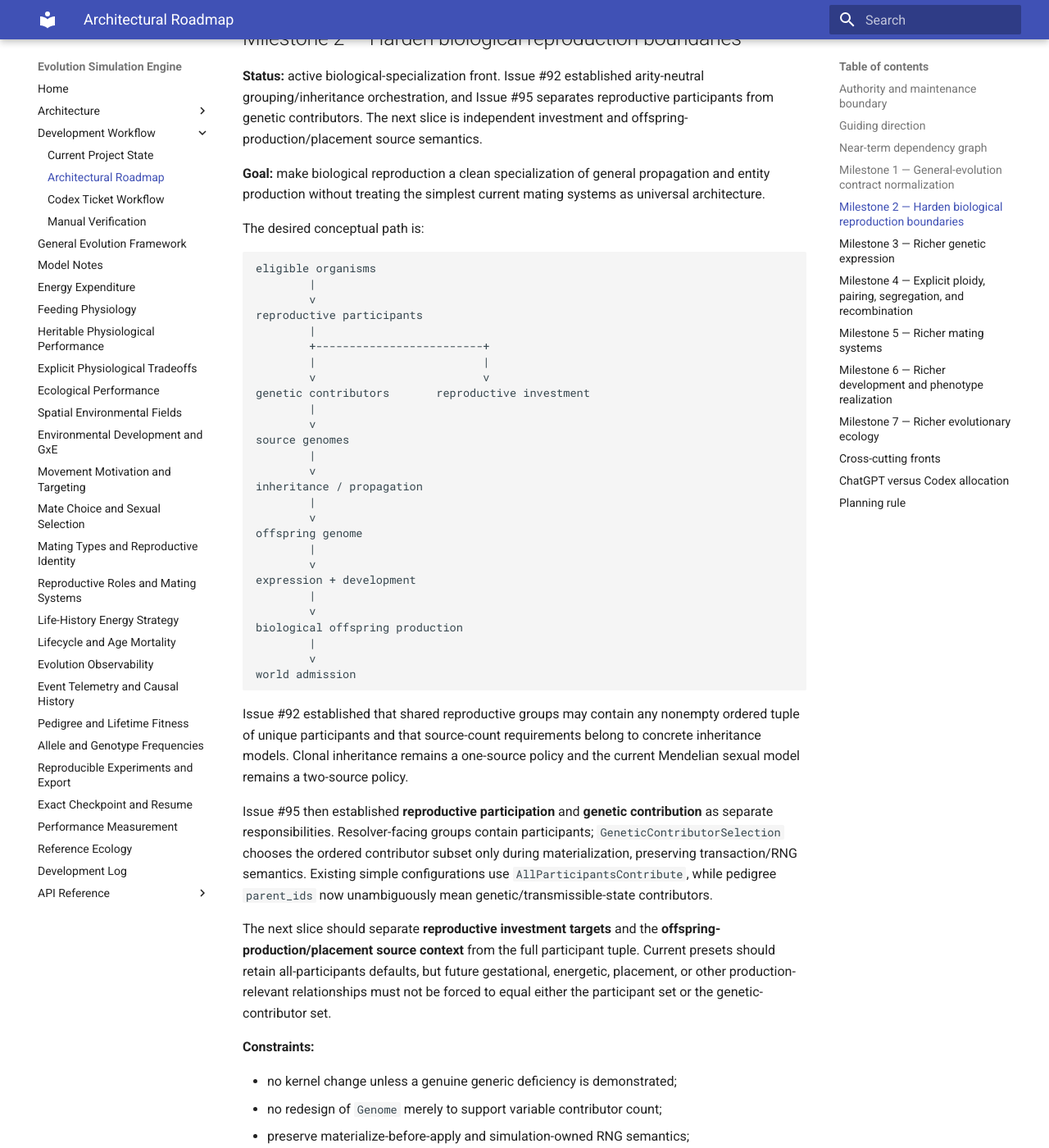
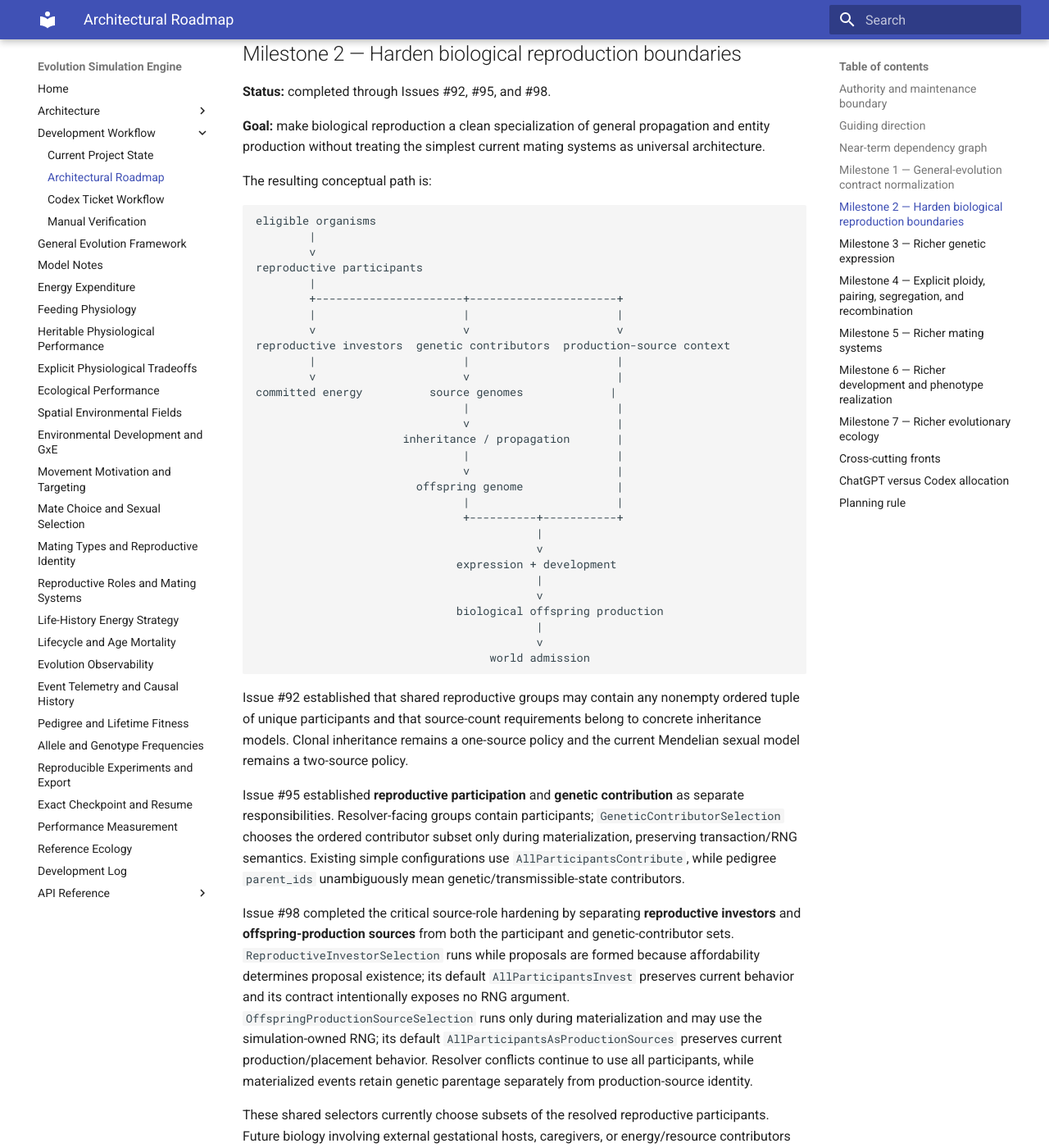
Before and after one commit to abdullahkhan57721/evolution-simulation-engine, an MkDocs documentation site: the page built from docs/development/roadmap.md, in a window 1280 px wide and 1400 px high, scrolled down 2175 px. Shown: the whole window at 82% size. Built offline with MkDocs 1.6.1 and Material for MkDocs 9.7.7, drawn with Linux system fonts in a browser that asks for light colours; some of the changed text lies outside the part shown.

Commit message:
Mark reproduction boundary hardening complete in roadmap

````diff
--- a/docs/development/roadmap.md
+++ b/docs/development/roadmap.md
@@ -50,7 +50,8 @@ reproduction arity neutrality
 participant / contributor separation
         |
         v
-investment / production / placement hardening
+#98
+investment / production-source separation
         |
         +-----------------------------+
         |                             |
@@ -94,16 +95,13 @@ inheritance and genome terminology remain domain-native specializations. See ADR
 
 ## Milestone 2 — Harden biological reproduction boundaries
 
-**Status:** active biological-specialization front. Issue #92 established
-arity-neutral grouping/inheritance orchestration, and Issue #95 separates
-reproductive participants from genetic contributors. The next slice is independent
-investment and offspring-production/placement source semantics.
+**Status:** completed through Issues #92, #95, and #98.
 
 **Goal:** make biological reproduction a clean specialization of general
 propagation and entity production without treating the simplest current mating
 systems as universal architecture.
 
-The desired conceptual path is:
+The resulting conceptual path is:
 
 ```text
 eligible organisms
@@ -111,28 +109,30 @@ eligible organisms
         v
 reproductive participants
         |
-        +-------------------------+
-        |                         |
-        v                         v
-genetic contributors       reproductive investment
-        |
-        v
-source genomes
-        |
-        v
-inheritance / propagation
-        |
-        v
-offspring genome
-        |
-        v
-expression + development
-        |
-        v
-biological offspring production
-        |
-        v
-world admission
+        +----------------------+----------------------+
+        |                      |                      |
+        v                      v                      v
+reproductive investors  genetic contributors  production-source context
+        |                      |                      |
+        v                      v                      |
+committed energy          source genomes             |
+                               |                      |
+                               v                      |
+                      inheritance / propagation       |
+                               |                      |
+                               v                      |
+                        offspring genome              |
+                               |                      |
+                               +----------+-----------+
+                                          |
+                                          v
+                              expression + development
+                                          |
+                                          v
+                              biological offspring production
+                                          |
+                                          v
+                                   world admission
 ```
 
 Issue #92 established that shared reproductive groups may contain any nonempty
@@ -140,20 +140,31 @@ ordered tuple of unique participants and that source-count requirements belong t
 concrete inheritance models. Clonal inheritance remains a one-source policy and
 the current Mendelian sexual model remains a two-source policy.
 
-Issue #95 then established **reproductive participation** and **genetic
-contribution** as separate responsibilities. Resolver-facing groups contain
-participants; `GeneticContributorSelection` chooses the ordered contributor subset
-only during materialization, preserving transaction/RNG semantics. Existing simple
-configurations use `AllParticipantsContribute`, while pedigree `parent_ids` now
+Issue #95 established **reproductive participation** and **genetic contribution**
+as separate responsibilities. Resolver-facing groups contain participants;
+`GeneticContributorSelection` chooses the ordered contributor subset only during
+materialization, preserving transaction/RNG semantics. Existing simple
+configurations use `AllParticipantsContribute`, while pedigree `parent_ids`
 unambiguously mean genetic/transmissible-state contributors.
 
-The next slice should separate **reproductive investment targets** and the
-**offspring-production/placement source context** from the full participant tuple.
-Current presets should retain all-participants defaults, but future gestational,
-energetic, placement, or other production-relevant relationships must not be forced
-to equal either the participant set or the genetic-contributor set.
+Issue #98 completed the critical source-role hardening by separating
+**reproductive investors** and **offspring-production sources** from both the
+participant and genetic-contributor sets. `ReproductiveInvestorSelection` runs
+while proposals are formed because affordability determines proposal existence;
+its default `AllParticipantsInvest` preserves current behavior and its contract
+intentionally exposes no RNG argument. `OffspringProductionSourceSelection` runs
+only during materialization and may use the simulation-owned RNG; its default
+`AllParticipantsAsProductionSources` preserves current production/placement
+behavior. Resolver conflicts continue to use all participants, while materialized
+events retain genetic parentage separately from production-source identity.
 
-**Constraints:**
+These shared selectors currently choose subsets of the resolved reproductive
+participants. Future biology involving external gestational hosts, caregivers, or
+energy/resource contributors should broaden that boundary only with explicit
+lifecycle and conflict semantics rather than by silently reaching into arbitrary
+world entities.
+
+**Constraints preserved:**
 
 - no kernel change unless a genuine generic deficiency is demonstrated;
 - no redesign of `Genome` merely to support variable contributor count;
@@ -201,6 +212,8 @@ independent expression policies and test matrices are good Codex candidates.
 
 ## Milestone 4 — Explicit ploidy, pairing, segregation, and recombination
 
+**Status:** next genetics architecture front after reproduction-source hardening.
+
 **Goal:** deepen biological transmission without narrowing general propagation.
 
 `Genome` already represents arbitrary chromosome-copy collections. Future ploidy
@@ -218,24 +231,33 @@ The current `SexualInheritance` and meiotic gamete-formation policies remain use
 simple Mendelian configurations; they should not be stretched into universal
 models.
 
+Pairing and segregation semantics should be established before richer
+polyploid/chromosome-specific recombination is layered on top. This remains a
+biological specialization; the general `PropagationModel` and frozen kernel do not
+need ploidy concepts.
+
 **Implementation mode:** ChatGPT for pairing/segregation contracts and algorithmic
 semantics; Codex selectively for repetitive matrices and settled implementations.
 
 ## Milestone 5 — Richer mating systems
+
+**Status:** architecturally unblocked and may advance alongside the genetics front.
 
 **Goal:** extend the existing mating-type and reproductive-role infrastructure
 beyond primarily pairwise group formation.
 
 The project already supports arbitrary mating-type labels, compatibility networks,
 multiple reproductive roles per mating type, arity-neutral reproductive groups,
-and contributor subsets distinct from participants. Future work should build on
-those capabilities toward:
+contributor subsets distinct from participants, independent investor subsets, and
+independent offspring-production source subsets. Future work should build on those
+capabilities toward:
 
 - asymmetric and ordered roles;
 - multi-participant reproductive groups;
 - hermaphroditic systems;
 - role-sensitive mate choice;
-- richer policies determining which participants contribute genetic state.
+- richer policies determining which participants contribute genetic state or
+  reproductive investment.
 
 Mating-system composition should remain separate from low-level inheritance.
 
@@ -269,9 +291,10 @@ and biogeographic structure. Selection should continue to emerge from
 differential persistence and propagation rather than becoming an intrinsic
 generic scalar field.
 
-Critical reproduction-boundary hardening should precede major new reproduction-
-driven ecology, but every future expression, ploidy, recombination, mating, and
-development feature does **not** need to be completed before ecology can advance.
+Critical reproduction-boundary hardening is now complete. Major ecology work no
+longer needs to wait for every future expression, ploidy, recombination, mating,
+or development feature; add those capabilities when concrete ecological or
+biological use cases require them.
 
 ## Cross-cutting fronts
 
````
